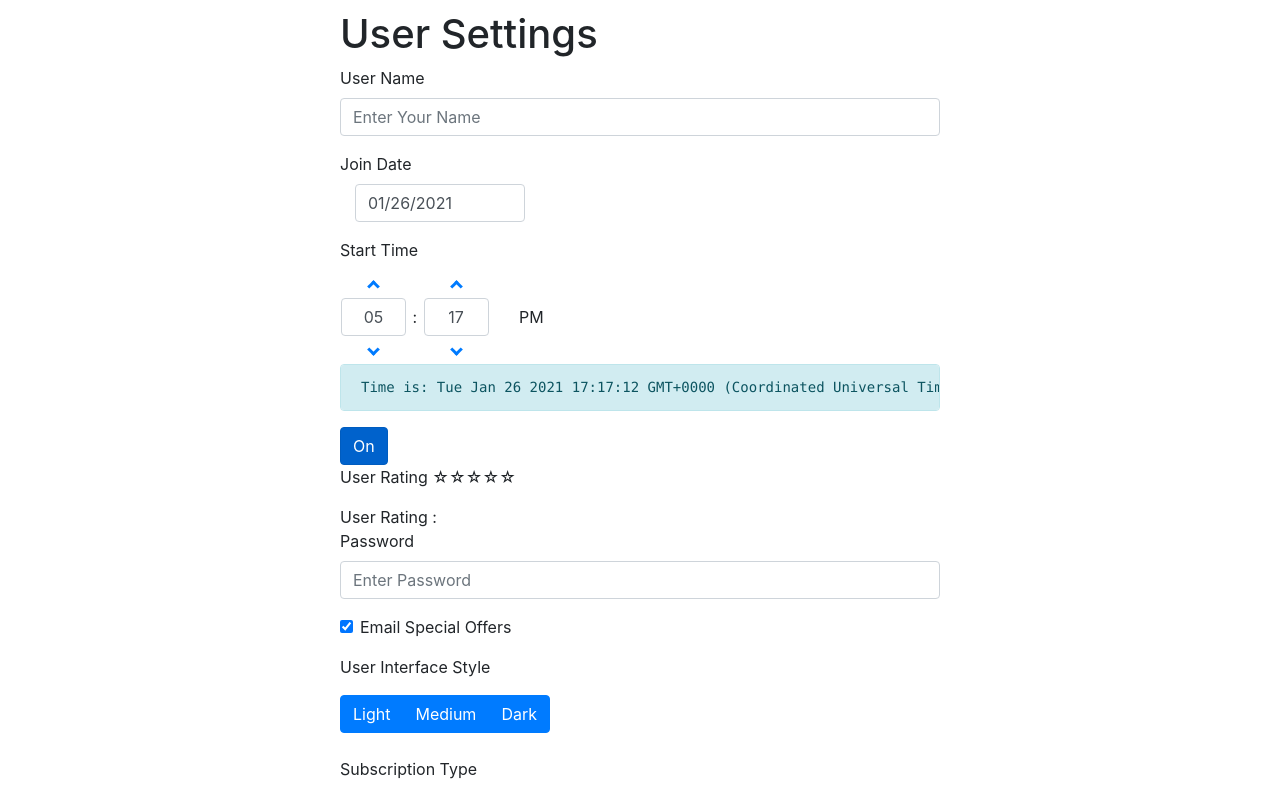
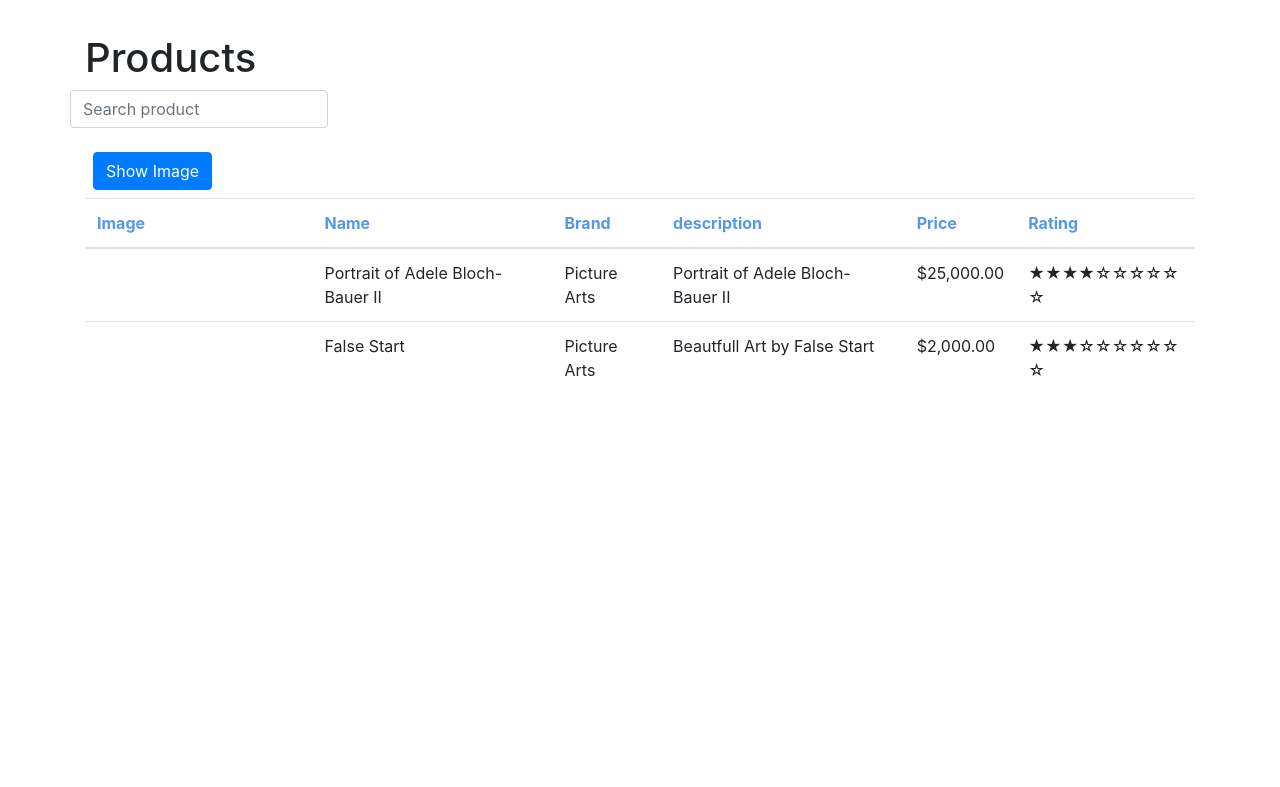
Before and after one commit to ismailasylla/Angular-Forms-, an Angular app: page / in a window 1280 px wide. Shown: the top 787 px of the page. Built offline with nearby package versions, Linux system fonts and the light colour scheme.

Commit message:
added rating

```diff
--- a/src/app/app.component.html
+++ b/src/app/app.component.html
@@ -1,4 +1,4 @@
-<app-user-settigns-form></app-user-settigns-form>
+<!-- <app-user-settigns-form></app-user-settigns-form> -->
 <app-products></app-products>
 <div>
     <router-outlet></router-outlet>
--- a/src/app/app.module.ts
+++ b/src/app/app.module.ts
@@ -12,13 +12,16 @@ import { BrowserAnimationsModule } from '@angular/platform-browser/animations';
 import { TimepickerModule } from 'ngx-bootstrap/timepicker';
 import { RatingModule } from 'ngx-bootstrap/rating';
 import { ProductsComponent } from './components/products/products.component';
+import { RatingComponent } from './common/rating/rating.component';
 
 
 @NgModule({
   declarations: [
     AppComponent,
     UserSettignsFormComponent,
-    ProductsComponent
+    ProductsComponent,
+    RatingComponent,
+    RatingComponent
   ],
   imports: [
     BrowserModule,
--- /dev/null
+++ b/src/app/common/rating/rating.component.html
@@ -0,0 +1,4 @@
+<rating [(ngModel)]="rate" [max]="max" [readonly]="isReadonly" style="cursor: pointer;"></rating>
+<!-- <div class="card">
+    <pre class="card-block card-header" style="margin:15px 0;">Rate: <b>{{rate}}</b> </pre>
+</div> -->
--- /dev/null
+++ b/src/app/common/rating/rating.component.ts
@@ -0,0 +1,20 @@
+import { Component, Input, OnInit } from '@angular/core';
+
+@Component({
+  selector: 'app-rating',
+  templateUrl: './rating.component.html',
+  styleUrls: ['./rating.component.css']
+})
+export class RatingComponent implements OnInit {
+  max: number = 10;
+  @Input() rate: number;
+  isReadonly: boolean = true;
+  starWidth: number | undefined;
+
+  constructor() { }
+
+  ngOnInit(): void {
+    this.starWidth = this.rate * 75 / 5;
+  }
+
+}
--- a/src/app/components/products/products.component.css
+++ b/src/app/components/products/products.component.css
@@ -0,0 +1,3 @@
+thead {
+  color: rgb(86, 151, 235);
+}
--- a/src/app/components/products/products.component.html
+++ b/src/app/components/products/products.component.html
@@ -1,9 +1,16 @@
 <br>
 <div class="container">
     <h1>Products</h1>
+
 <table class="table" *ngIf='products && products.length'>
     <thead>
-        <th scope="col"><Button class="btn btn-primary" (click)="toggleImage()">{{showImage ? 'Hide' : 'Show'}} Image</Button></th>
+        <div class="form-group row">
+            <div class="col-xs-3">
+                <input class="form-control" type="text" placeholder="Search product">
+            </div>
+        </div>
+        <Button class="btn btn-primary m-2" (click)="toggleImage()">{{showImage ? 'Hide' : 'Show'}} Image</Button>
+
         <tr>
             <th scope="col">Image</th>
             <th scope="col">Name</th>
@@ -21,7 +28,7 @@
             <td>{{product.brand}}</td>
             <td>{{product.description}}</td>
             <td>{{product.price | currency:'USD':'symbol':'1.2-2'}}</td>
-            <td>{{product.rating}}</td>
+            <td><app-rating [rate]='product.rating'></app-rating></td>
         </tr>
     </tbody>
 </table>
--- a/src/app/components/products/products.component.ts
+++ b/src/app/components/products/products.component.ts
@@ -1,4 +1,7 @@
 import { Component, OnInit } from '@angular/core';
+import { IProduct } from 'src/app/data/Products';
+
+
 
 @Component({
   selector: 'app-products',
@@ -6,42 +9,51 @@ import { Component, OnInit } from '@angular/core';
   styleUrls: ['./products.component.css']
 })
 export class ProductsComponent implements OnInit {
+
+// products : IProduct  = {
+//     name: "",
+//     brand: "",
+//     description: "",
+//     price: "",
+//     rating: 1.2,
+// }
+
 imageWidth: number = 50;
 imageMargins: number = 2;
-products : any[] =[
+products : IProduct[] =[
   {
+            "product_id": "5fe26b999dfa0f4b0cbe0adf",
             "rating": 4,
             "numReviews": 8,
             "price": 25000,
             "countInStock": 7,
-            "_id": "5fe26b999dfa0f4b0cbe0adf",
             "name": "Portrait of Adele Bloch-Bauer II",
             "image": "assets/product-images/adele.png",
             "description": "Portrait of Adele Bloch-Bauer II",
             "brand": "Picture Arts",
             "category": "Arts",
-            "user": "5fe26b999dfa0f4b0cbe0adb",
-            "reviews": [],
-            "__v": 0,
-            "createdAt": "2020-12-22T21:56:41.146Z",
-            "updatedAt": "2020-12-22T21:56:41.146Z"
+            // "user": "5fe26b999dfa0f4b0cbe0adb",
+            // "reviews": [],
+            // "__v": 0,
+            // "createdAt": "2020-12-22T21:56:41.146Z",
+            // "updatedAt": "2020-12-22T21:56:41.146Z"
         },
         {
-            "rating": 5,
+            "rating": 3,
             "numReviews": 12,
             "price": 2000,
             "countInStock": 11,
-            "_id": "5fe26b999dfa0f4b0cbe0ae1",
+            "product_id": "5fe26b999dfa0f4b0cbe0ae1",
             "name": "False Start",
             "image": "assets/product-images/false.png",
             "description": "Beautfull Art by False Start",
             "brand": "Picture Arts",
             "category": "Arts",
-            "user": "5fe26b999dfa0f4b0cbe0adb",
-            "reviews": [],
-            "__v": 0,
-            "createdAt": "2020-12-22T21:56:41.146Z",
-            "updatedAt": "2020-12-22T21:56:41.146Z"
+            // "user": "5fe26b999dfa0f4b0cbe0adb",
+            // "reviews": [],
+            // "__v": 0,
+            // "createdAt": "2020-12-22T21:56:41.146Z",
+            // "updatedAt": "2020-12-22T21:56:41.146Z"
         },
 ]
 
@@ -55,6 +67,7 @@ toggleImage () {
 
 
   ngOnInit(): void {
+
   }
 
 }
```
Also changed, not shown: src/app/data/products.ts (added, +14 -0 lines), src/app/common/rating/rating.component.css (added), 1 other file (tests, documents, lock files or other folders).
